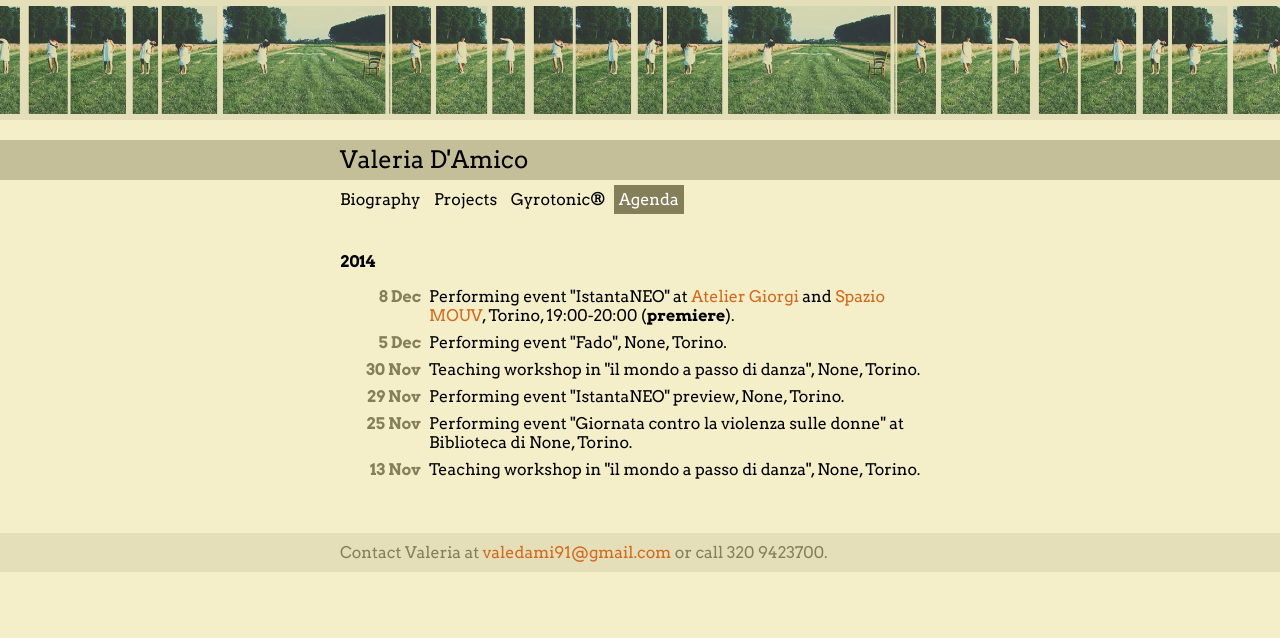
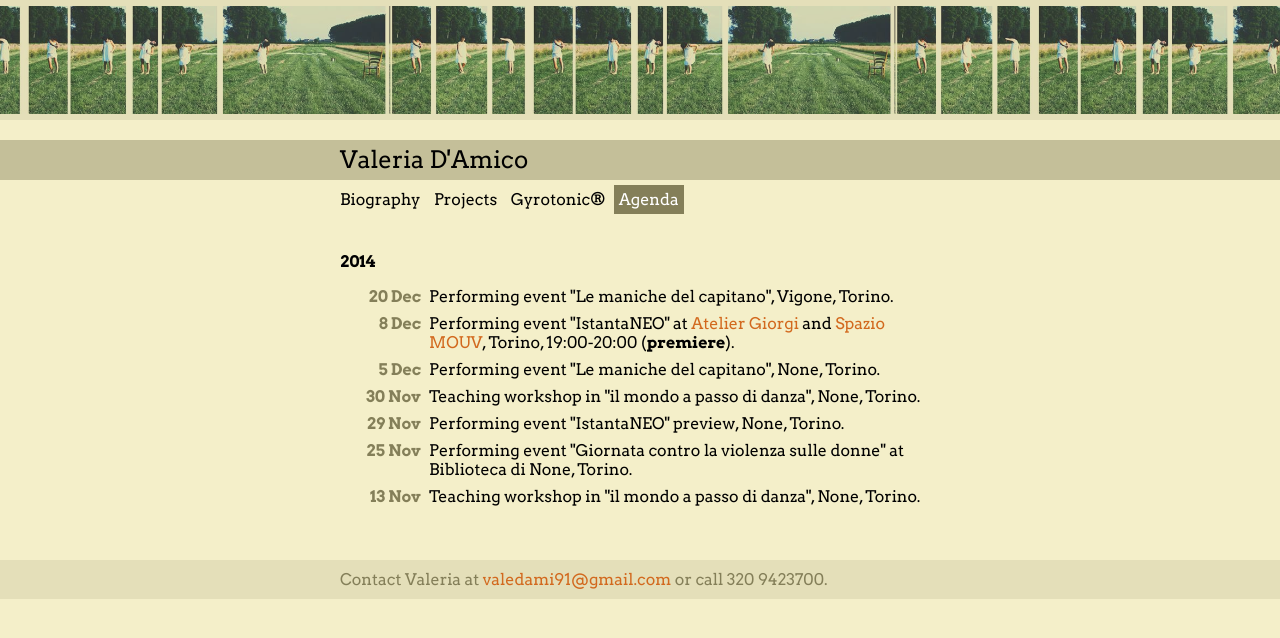
Before and after one commit to valedami/valedami.github.io, a Jekyll site: the page built from agenda.md, in a window 1280 px wide. Shown: the top 638 px of the page. Built offline with Jekyll 4.4.1, drawn with Linux system fonts in a browser that asks for light colours; Markdown is read by kramdown in place of the engine named in the settings.

Commit message:
add agenda item

```diff
--- a/agenda.md
+++ b/agenda.md
@@ -6,13 +6,15 @@ title: Agenda
 ## 2014
 
 <dl>
+<dt>20 Dec</dt>
+<dd>Performing event "Le maniche del capitano", Vigone, Torino.</dd>
 <dt>8 Dec</dt>
 <dd>Performing event "IstantaNEO" at <a
 href="https://www.facebook.com/pages/Atelier-Giorgi/141592662625676">Atelier
 Giorgi</a> and <a href="http://www.spaziomouv.it/">Spazio MOUV</a>, Torino,
 19:00-20:00 (<b>premiere</b>).</dd>
 <dt>5 Dec</dt>
-<dd>Performing event "Fado", None, Torino.</dd>
+<dd>Performing event "Le maniche del capitano", None, Torino.</dd>
 <dt>30 Nov</dt>
 <dd>Teaching workshop in "il mondo a passo di danza", None, Torino.</dd>
 <dt>29 Nov</dt>
```
